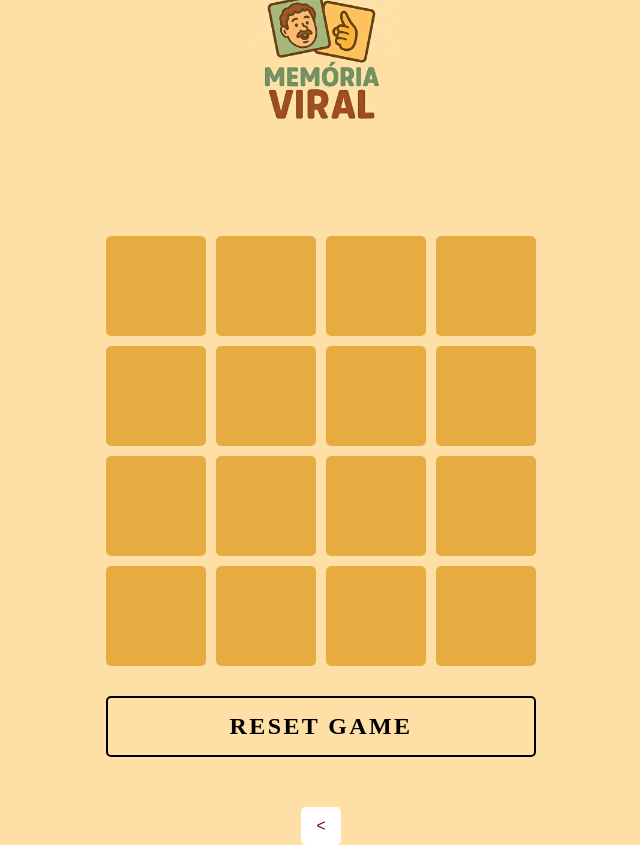
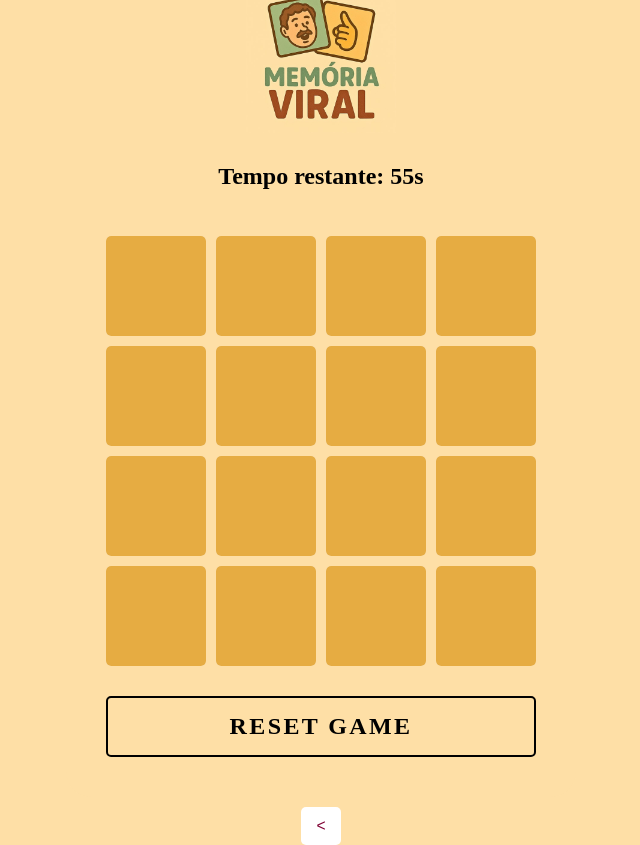
Before and after one commit to sibeleoliveira/memoria_viral, a plain HTML site: page time.html in a window 1280 px wide. Shown: the whole page, without its empty margins (319-959 px from the left). Drawn offline with Linux system fonts and the light colour scheme; a web font is replaced by a local one.

Commit message:
Update estilo time

```diff
--- a/src/styles/main.css
+++ b/src/styles/main.css
@@ -13,7 +13,7 @@ body {
 #timer {
   font-size: 24px;
   margin-bottom: 16px;
-  color: #FEDFA6;
+  color: #000000;
   font-weight: bold;
   font-family:'Delius','Times New Roman', Times, serif; ;
 }
```
